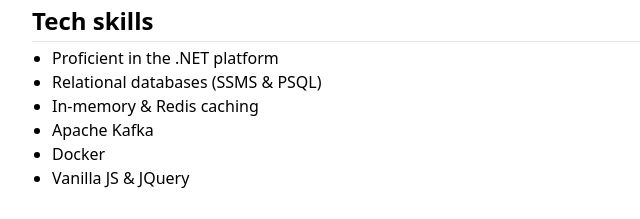
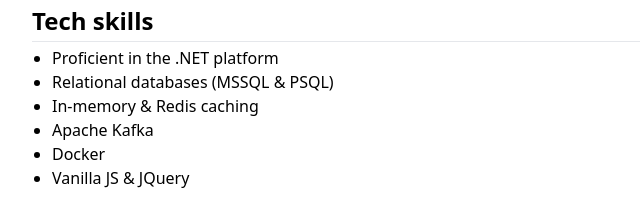
Before and after one commit to fatlummaliqi/Portfolio, a plain HTML site: page index.html in a window 1280 px wide. Shown: the part 954-1173 px from the top of the page, 160-800 px from the left. Drawn offline with nearby package versions, Linux system fonts and the light colour scheme.

Commit message:
Rename 'SSMS' to 'MSSQL'

```diff
--- a/index.html
+++ b/index.html
@@ -87,7 +87,7 @@
                 <h3 class="lg:text-2xl font-semibold border-b border-gray-200 pb-1 mb-1">Tech skills</h3>
                 <ul class="list-disc pl-5 text-xs lg:text-base">
                     <li>Proficient in the .NET platform</li>
-                    <li>Relational databases (SSMS & PSQL)</li>
+                    <li>Relational databases (MSSQL & PSQL)</li>
                     <li>In-memory & Redis caching</li>
                     <li>Apache Kafka</li>
                     <li>Docker</li>
```
Also changed, not shown: 1 other file.
